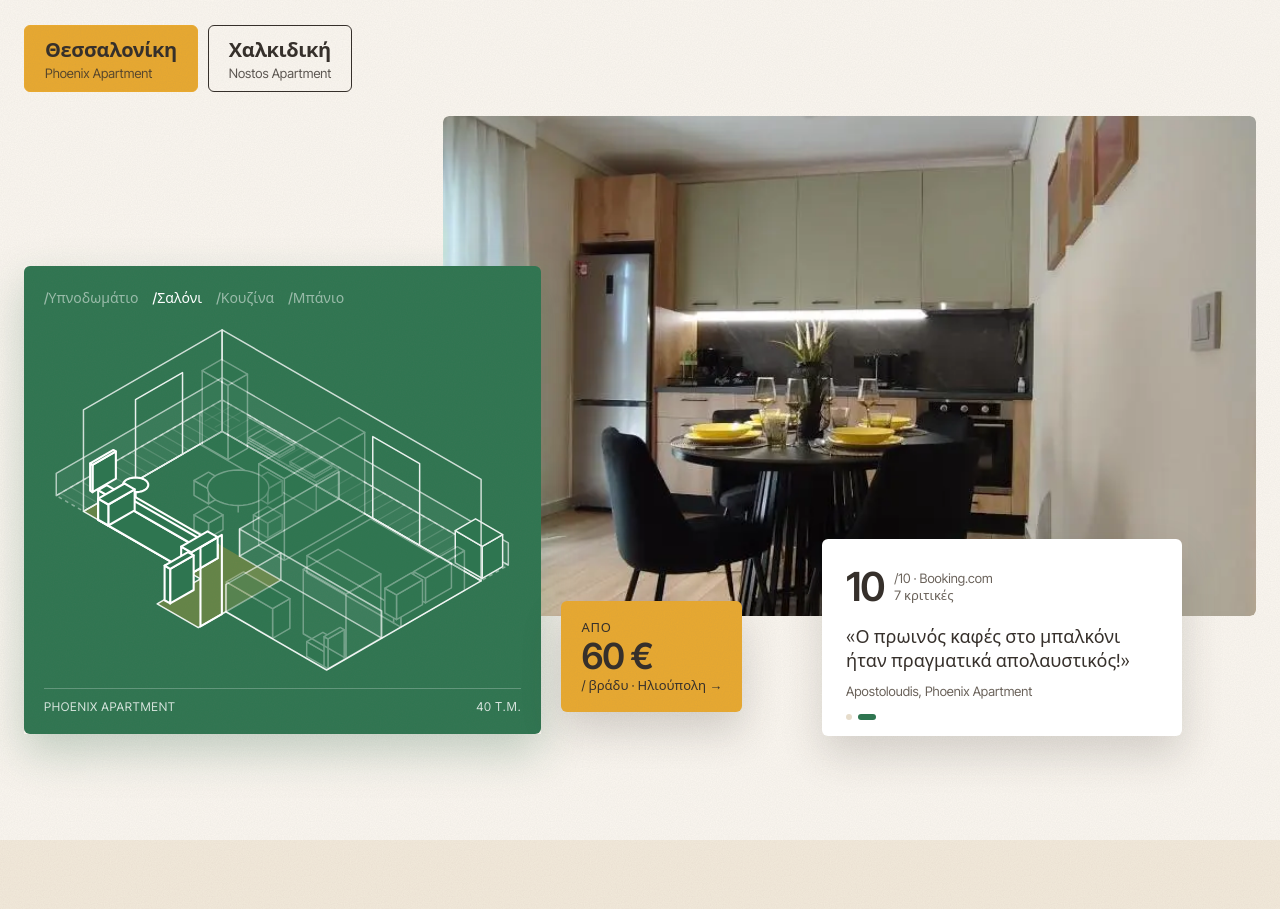
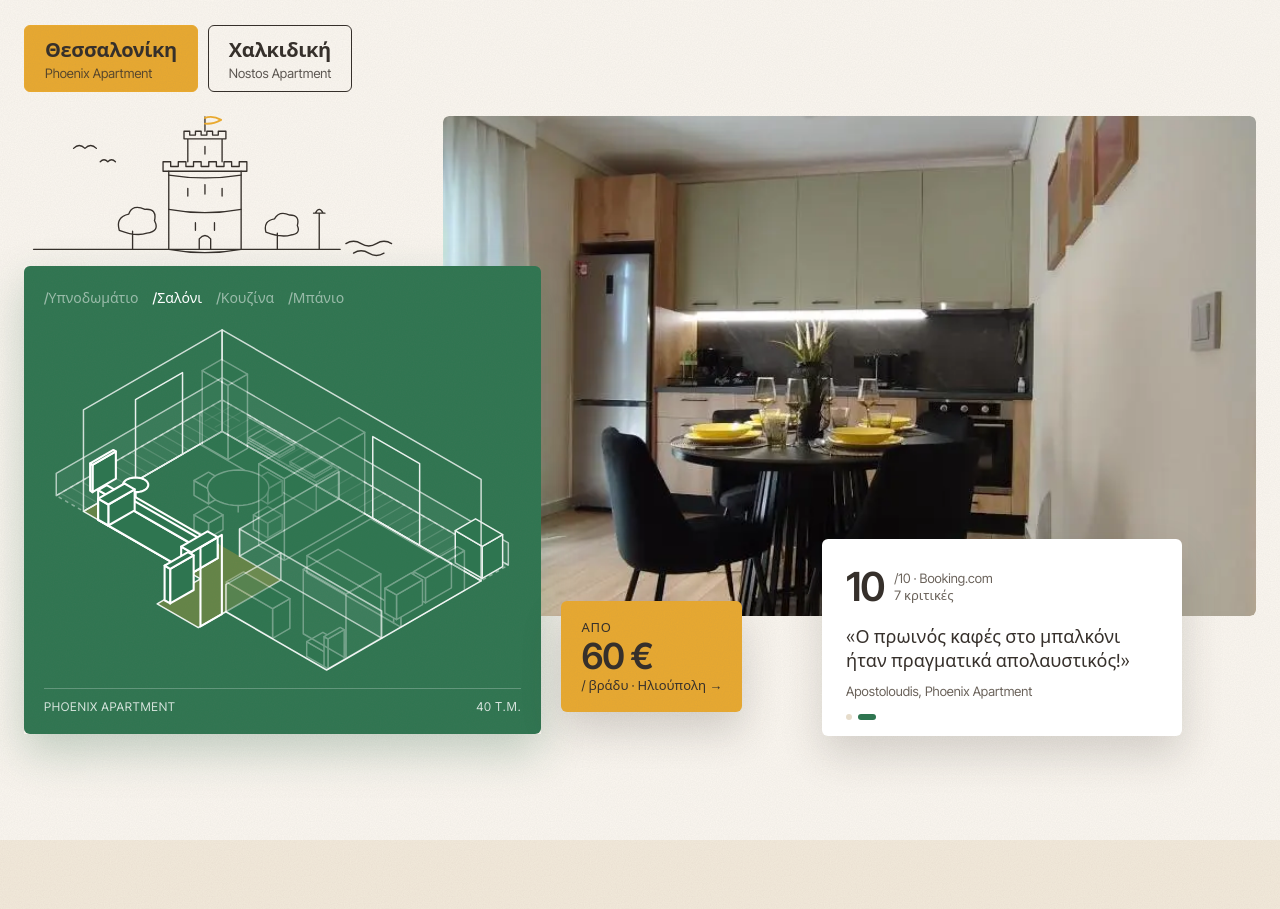
Before and after one commit to LuxuryTravelDMC/apartments-site, an Astro site: page / in a window 1280 px wide. Shown: the part 1049-1958 px from the top of the page. Built offline with nearby package versions, Linux system fonts and the light colour scheme; Astro itself is replaced by a stand-in of ours.

Commit message:
Fine-line drawings: White Tower for Thessaloniki, sea and umbrella for Chalkidiki
Co-Authored-By: Claude Opus 5.5 <noreply@anthropic.com>
Claude-Session: https://claude.ai/code/session_01GzTnA7DAMTLoQdjqNimpJJ

```diff
--- /dev/null
+++ b/src/components/LineArt.astro
@@ -0,0 +1,41 @@
+---
+// Fine-line drawings for the two homes: the White Tower for Thessaloniki,
+// sea, beach and umbrella for Chalkidiki. One stroke weight, no fills;
+// sun and flag in honey. They draw themselves in when their tab is chosen.
+interface Props { kind: 'city' | 'sea' }
+const { kind } = Astro.props;
+---
+<svg class="la" viewBox="0 0 420 150" role="img" aria-label={kind === 'city' ? 'Σχέδιο: ο Λευκός Πύργος' : 'Σχέδιο: θάλασσα, παραλία και ομπρέλα'} fill="none" stroke-linecap="round" stroke-linejoin="round">
+  {kind === 'city' ? (
+    <g>
+      <path pathLength="1" d="M10 140 H332" />
+      <path pathLength="1" d="M152 140 V58 M228 140 V58 M152 140 Q190 147 228 140" />
+      <path pathLength="1" d="M152 98 Q190 105 228 98 M152 62 Q190 68 228 62" />
+      <path pathLength="1" d="M146 58 H234 M146 58 V48 H154 V53 H162 V48 H170 V53 H178 V48 H186 V53 H194 V48 H202 V53 H210 V48 H218 V53 H226 V48 H234 V58" />
+      <path pathLength="1" d="M172 48 V24 M208 48 V24 M168 24 H212 M168 24 V16 H174 V20 H180 V16 H186 V20 H192 V16 H198 V20 H204 V16 H212 V24" />
+      <path pathLength="1" d="M190 16 V1" />
+      <path pathLength="1" class="la__accent" d="M190 2 Q198 -1 207 4 Q198 9 190 8" />
+      <path pathLength="1" d="M172 76 V84 M190 72 V82 M208 76 V84 M180 112 V120 M200 112 V120 M190 32 V40" />
+      <path pathLength="1" d="M184 140 V129 Q190 122 196 129 V140" />
+      <path pathLength="1" d="M114 140 V121 M100 120 Q96 106 110 103 Q114 92 127 98 Q140 97 137 110 Q143 121 129 123 Q118 127 100 120 Z" />
+      <path pathLength="1" d="M266 140 V123 M254 122 Q251 110 263 108 Q268 99 279 104 Q290 104 287 115 Q291 124 280 125 Q270 128 254 122 Z" />
+      <path pathLength="1" d="M310 140 V102 M304 102 H316 M306 102 Q310 94 314 102" />
+      <path pathLength="1" d="M338 134 q8 -5 16 0 t16 0 t16 0 M346 144 q8 -5 16 0 t16 0" />
+      <path pathLength="1" d="M52 34 q6 -6 12 0 q6 -6 12 0 M80 48 q4 -4 8 0 q4 -4 8 0" />
+    </g>
+  ) : (
+    <g>
+      <path pathLength="1" d="M10 70 H400" />
+      <path pathLength="1" class="la__accent" d="M314 38 a16 16 0 1 0 32 0 a16 16 0 1 0 -32 0" />
+      <path pathLength="1" d="M250 70 Q261 76 276 70 M262 70 V46 L251 68 M264 50 L274 68" />
+      <path pathLength="1" d="M20 82 q10 -5 20 0 t20 0 t20 0 t20 0 M210 86 q10 -5 20 0 t20 0 t20 0 t20 0 t20 0 t20 0 M300 80 q10 -5 20 0 t20 0 t20 0" />
+      <path pathLength="1" d="M10 110 Q120 99 230 105 T400 101" />
+      <path pathLength="1" d="M171 134 L180 38" />
+      <path pathLength="1" d="M132 64 Q170 20 228 52" />
+      <path pathLength="1" d="M132 64 Q144 57 156 62 Q168 55 180 60 Q192 52 204 57 Q216 49 228 52" />
+      <path pathLength="1" d="M180 38 L156 62 M180 38 L180 60 M180 38 L204 57" />
+      <path pathLength="1" d="M202 124 H246 L256 112 M208 124 L205 132 M240 124 L243 132" />
+      <path pathLength="1" d="M56 30 q6 -6 12 0 q6 -6 12 0 M86 44 q4 -4 8 0 q4 -4 8 0" />
+    </g>
+  )}
+</svg>
--- a/src/pages/index.astro
+++ b/src/pages/index.astro
@@ -4,6 +4,7 @@ import BookingBox from '../components/BookingBox.astro';
 import Photo from '../components/Photo.astro';
 import ReviewCarousel from '../components/ReviewCarousel.astro';
 import Blueprint from '../components/Blueprint.astro';
+import LineArt from '../components/LineArt.astro';
 import { site } from '../data/site';
 import { stays, guides, ratings, reviews, reviewSources } from '../data/stays';
 const reviewsFor = (place: string) => reviews.filter((r) => r.short && r.score && r.stay === place);
@@ -37,6 +38,7 @@ const reviewsFor = (place: string) => reviews.filter((r) => r.short && r.score &
         const photo = st.photos[0];
         return (
           <div class:list={['collage', `collage--${st.theme}`, !st.size && 'collage--nobp']} role="tabpanel" id={`hs-panel-${i}`} aria-labelledby={`hs-tab-${i}`} data-hs-panel={i}>
+            <div class="collage__line"><LineArt kind={st.theme} /></div>
             {st.zonePhotos ? (
               <div class="collage__photo zp" data-zp>
                 {st.zonePhotos.map((z, k) => (
@@ -199,6 +201,14 @@ const reviewsFor = (place: string) => reviews.filter((r) => r.short && r.score &
   .bighero .hero__cta { margin-bottom: 0; }
   /* "Τα καταλύματα" in the menu lands with the small label just under the menu */
   #apartments { scroll-margin-top: 30px; }
+  /* Fine-line drawing in the empty corner above the card; draws itself in */
+  .collage__line { position: absolute; left: 0; top: 0; width: 34%; max-width: 400px; z-index: 1; color: var(--ink); }
+  .collage__line :global(.la) { width: 100%; height: auto; display: block; overflow: visible; }
+  .collage__line :global(.la path) { stroke: currentColor; stroke-width: 1.4; stroke-dasharray: 1; stroke-dashoffset: 1; transition: stroke-dashoffset 2.4s cubic-bezier(.4,.1,.2,1); }
+  .collage__line :global(.la .la__accent) { stroke: var(--honey); stroke-width: 2; }
+  .hs[data-active='0'] [data-hs-panel='0'] .collage__line :global(.la path),
+  .hs[data-active='1'] [data-hs-panel='1'] .collage__line :global(.la path) { stroke-dashoffset: 0; transition-delay: .25s; }
+  @media (prefers-reduced-motion: reduce) { .collage__line :global(.la path) { stroke-dashoffset: 0 !important; transition: none !important; } }
   .apts__t { font-size: clamp(44px, 6vw, 88px); line-height: .95; letter-spacing: -0.04em; margin: 12px 0 36px; }
   .hero { padding-top: 96px; }
   .hero__title { font-weight: 600; font-size: clamp(56px, 10vw, 136px); line-height: .92; letter-spacing: -0.04em; margin: 14px 0 20px; }
@@ -228,6 +238,7 @@ const reviewsFor = (place: string) => reviews.filter((r) => r.short && r.score &
   .hs[data-active='0'] [data-hs-panel='0'] > :nth-child(2), .hs[data-active='1'] [data-hs-panel='1'] > :nth-child(2) { transition-delay: .12s; }
   .hs[data-active='0'] [data-hs-panel='0'] > :nth-child(3), .hs[data-active='1'] [data-hs-panel='1'] > :nth-child(3) { transition-delay: .22s; }
   .hs[data-active='0'] [data-hs-panel='0'] > :nth-child(4), .hs[data-active='1'] [data-hs-panel='1'] > :nth-child(4) { transition-delay: .32s; }
+  .hs[data-active='0'] [data-hs-panel='0'] > :nth-child(5), .hs[data-active='1'] [data-hs-panel='1'] > :nth-child(5) { transition-delay: .42s; }
   @media (prefers-reduced-motion: reduce) { .hs [data-hs-panel], .hs [data-hs-panel] > * { transition: none !important; transform: none !important; } }
   .hw { transition: color .3s, box-shadow .3s; }
   .hero__title[data-active='0'] .hw[data-word='0'] { box-shadow: inset 0 -.12em var(--honey); }
@@ -292,6 +303,7 @@ const reviewsFor = (place: string) => reviews.filter((r) => r.short && r.score &
     .hero { padding-top: 56px; }
     .bighero { min-height: 78vh; }
     #apartments { scroll-margin-top: 40px; }
+    .collage__line { position: static; width: 100%; max-width: 360px; }
     .bighero__text { padding-bottom: 72px; }
     .bookstrip { margin-top: -48px; }
     .host__photo { flex-basis: 100%; height: 260px; }
```
